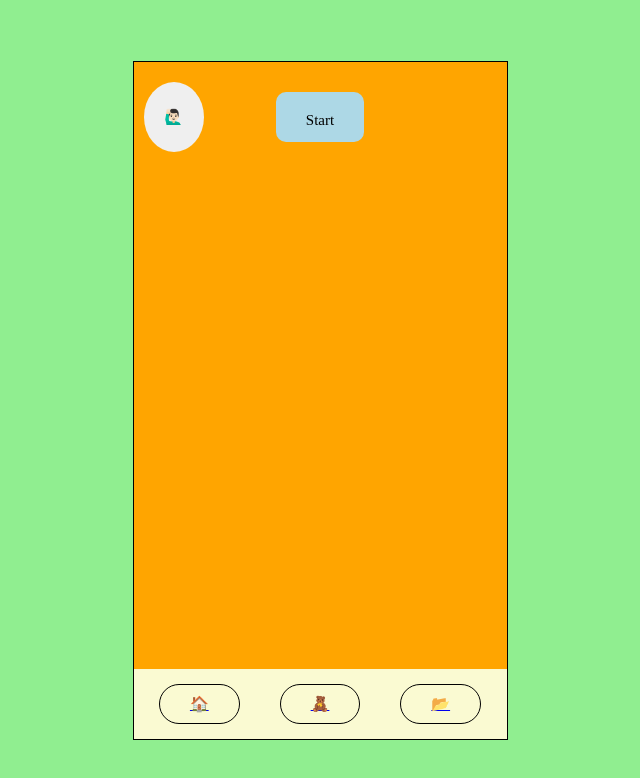
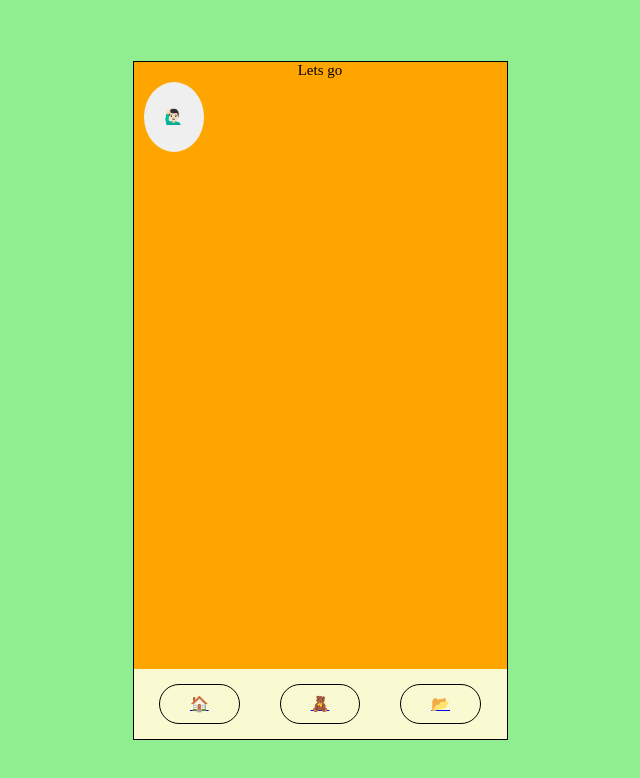
Before and after one commit to j-eick/vocab-dojo, a Next.js app: page / in a window 1280 px wide. Shown: the top 778 px of the page, without its empty margins (320-960 px from the left). Built offline with nearby package versions, Linux system fonts and the light colour scheme.

Commit message:
working on 'startSession'-link: need to install styled-icons

```diff
--- a/src/components/Links/StartSession.jsx
+++ b/src/components/Links/StartSession.jsx
@@ -1,9 +1,18 @@
+// import {Zap} from '@styled-icons/fa-solid/Brain';
+
 import LinkTemplate from '.';
 
-export default function StartSession() {
+export default function StartSession({variant}) {
 	return (
-		<LinkTemplate href="/session" variant={'startSession'}>
-			Start
+		<LinkTemplate href="/session" variant={variant}>
+			<p>
+				Lets go
+				{/* <RedZap /> */}
+			</p>
 		</LinkTemplate>
 	);
 }
+
+// const RedZap = styled(Zap)`
+// 	color: red;
+// `;
```
